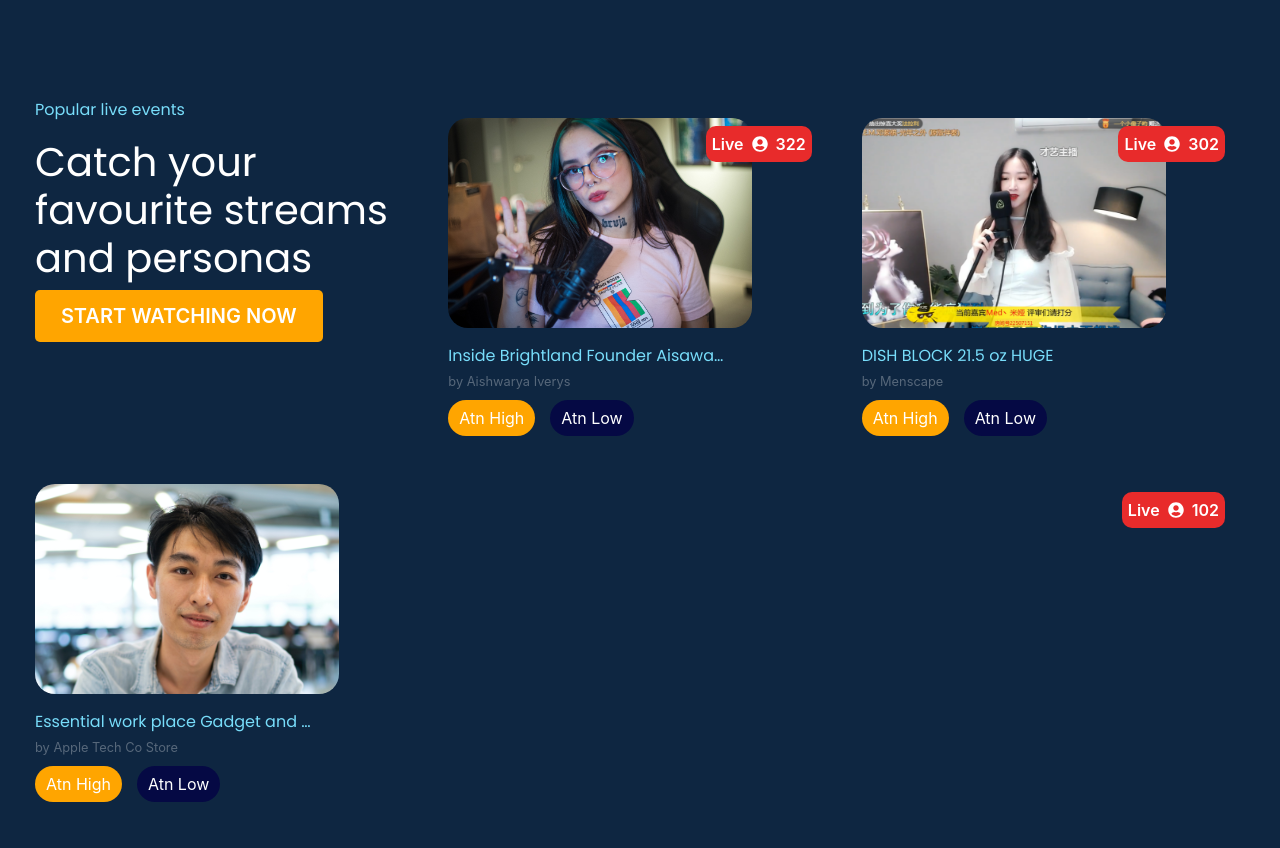
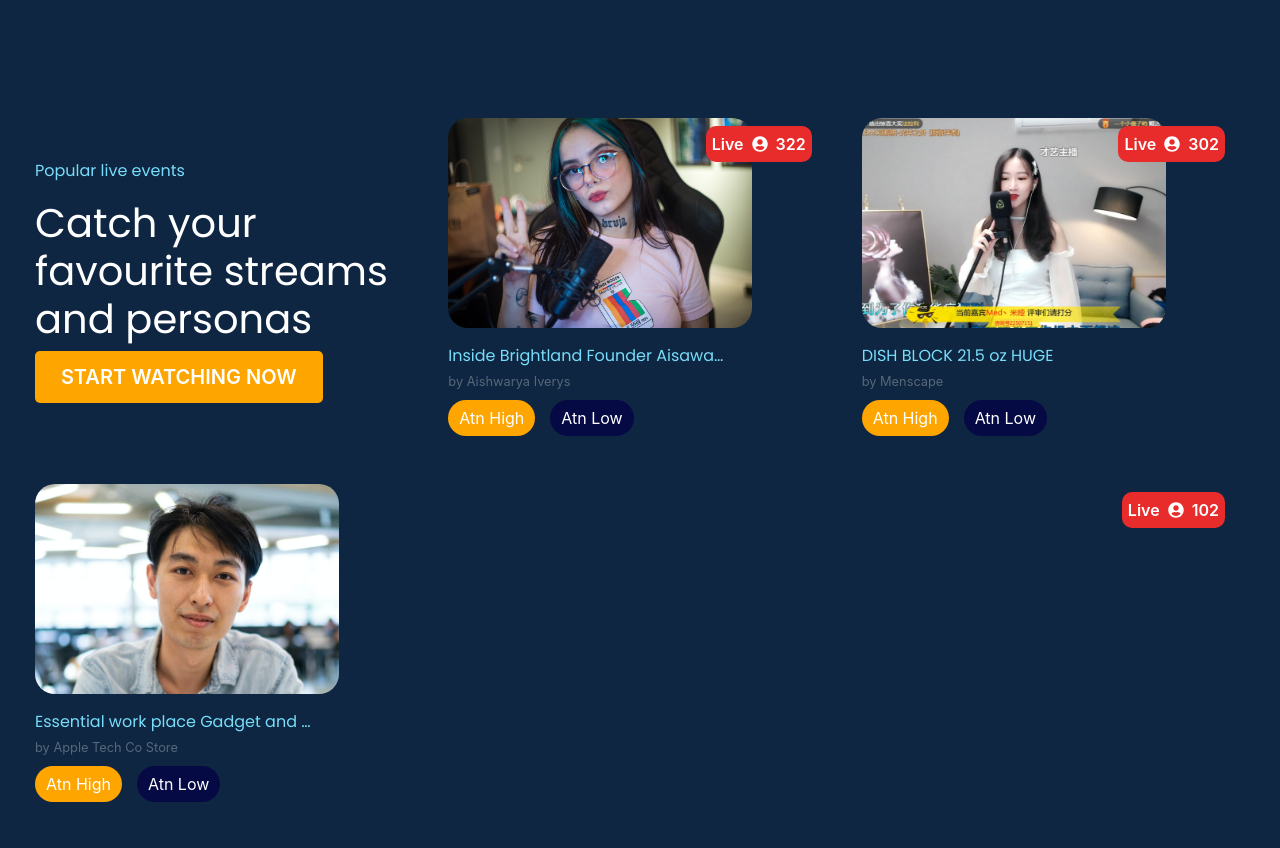
Before and after one commit to jaspetham/Coreka-Challenge, a React (Create React App) app: page / in a window 1280 px wide. Shown: the part 1435-2283 px from the top of the page. Built offline with nearby package versions, Linux system fonts and the light colour scheme.

Commit message:
update streamer desktop

```diff
--- a/src/Streamer/Streamer.js
+++ b/src/Streamer/Streamer.js
@@ -148,7 +148,7 @@
             <Container fluid className="paddingX">
                 {/* first row of streamer 3 item + 1 big text div  */}
                 <Row>
-                    <Col lg={4}>
+                    <Col lg={4} className="my-auto">
                         <div className="section-title text-white">
                             <p>Popular live events</p>
                             <h1>Catch your favourite streams and personas</h1>
@@ -165,7 +165,7 @@
                 {/* final row of streamer 3 item + 1 big text div */}
                 <Row>
                     {streamerList3}
-                    <Col lg={4}>
+                    <Col lg={4} className="my-auto">
                         <div className="section-title text-white">
                             <p>Upcoming live events</p>
                             <h1>Browse through some of the upcoming live events hand picked by people.</h1>
```
Also changed, not shown: 1 other file (tests, documents, lock files or other folders).
